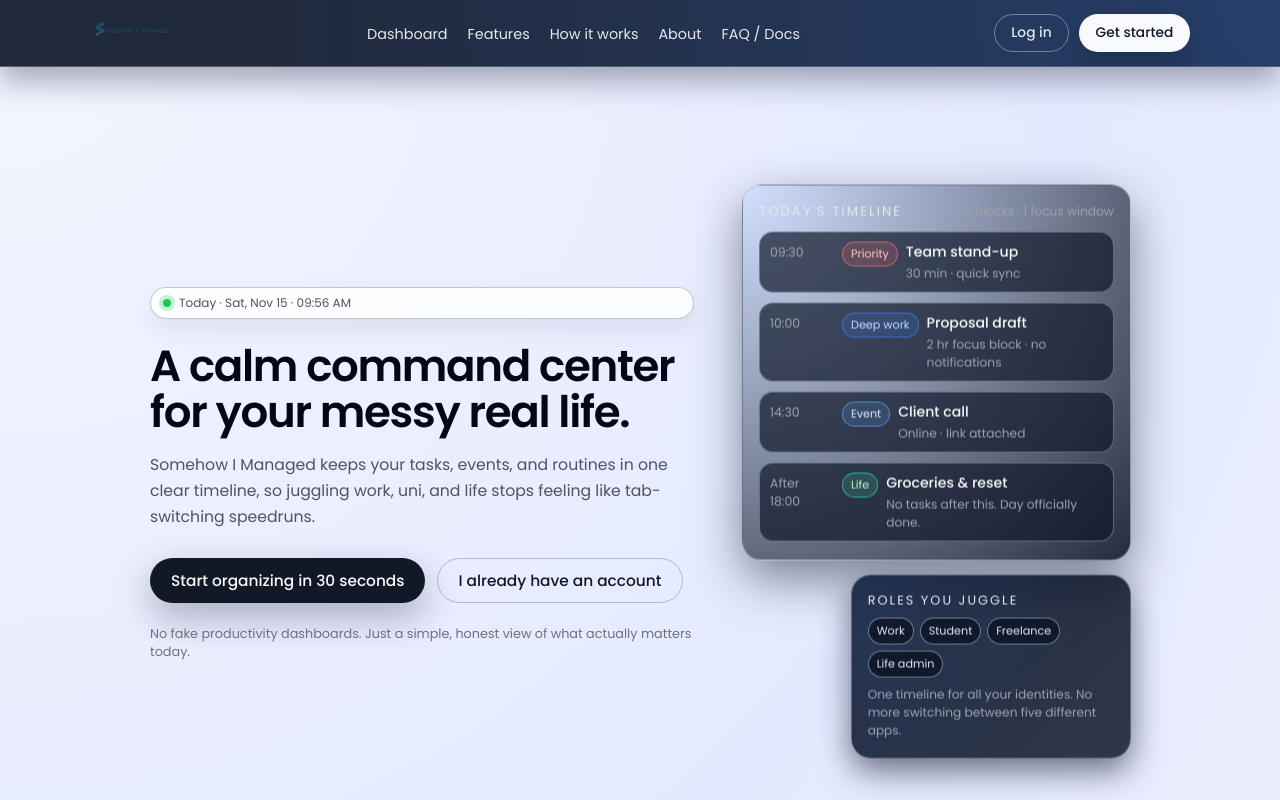
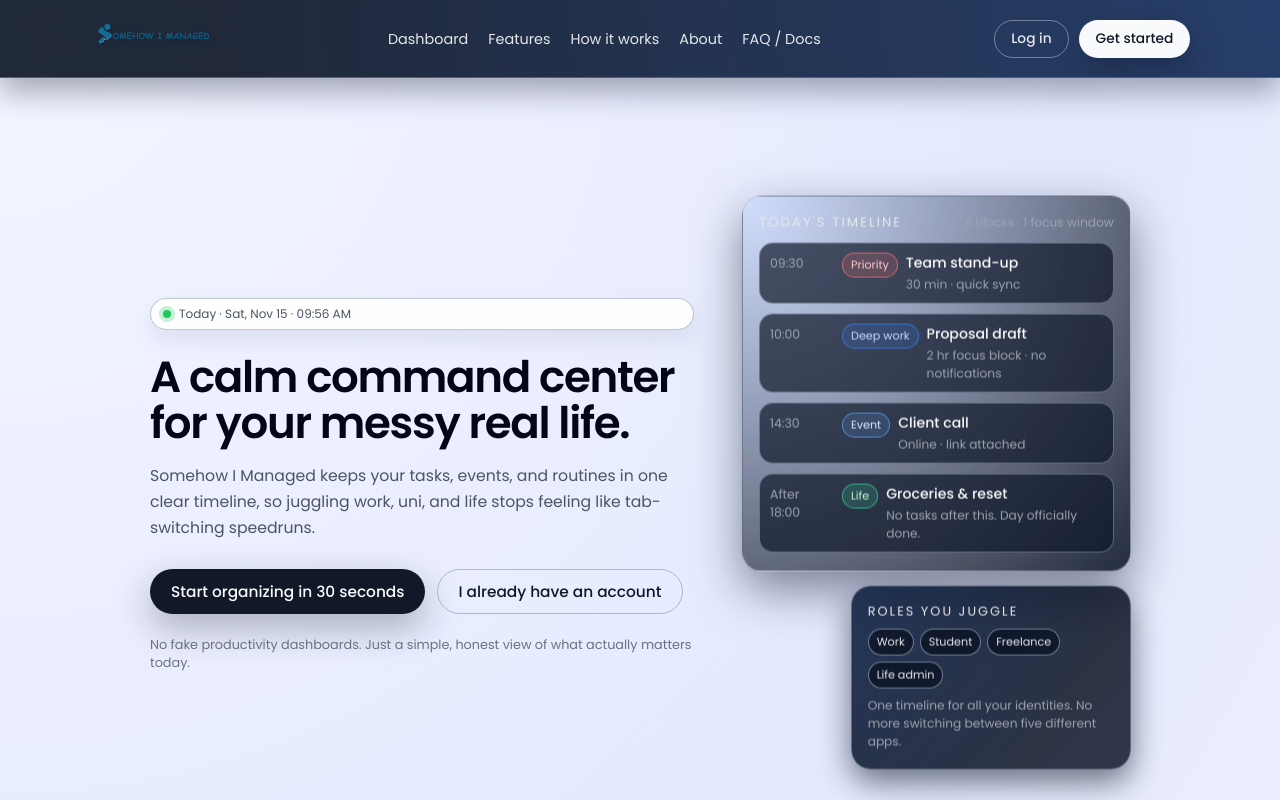
Before and after one commit to prathamshah2207/Somehow-I-Managed, a React (Vite) app in the folder frontend/: page / in a window 1280 px wide. Shown: the top 800 px of the page. Built offline with nearby package versions, Linux system fonts and the light colour scheme.

Commit message:
enhanced the home page logo

```diff
--- a/frontend/src/styles/LandingPage.css
+++ b/frontend/src/styles/LandingPage.css
@@ -70,17 +70,17 @@ html {
 
 /* logo image sizing (works well in your current nav height) */
 .lp-logo-img {
-  height: 28px;          /* try 32–36px if you want larger */
+  height: 42px;          /* try 32–36px if you want larger */
   width: auto;
-  filter: drop-shadow(0 1px 0 rgba(0,0,0,0.1));
-  transition: transform 0.18s ease, opacity 0.18s ease;
+  transition: transform 0.25s ease, opacity 0.25s ease, filter 0.25s ease;
+  filter: brightness(1.25) saturate(1.3) drop-shadow(0 2px 2px rgba(0,0,0,0.2));
   user-select: none;
 }
 
 /* subtle micro-interaction */
 .lp-logo-img:hover {
-  transform: translateY(-1px) scale(1.02);
-  opacity: 0.95;
+  transform: scale(1.06);
+  filter: brightness(1.4) saturate(1.4);
 }
 
 /* small screens: keep it tidy */
```
